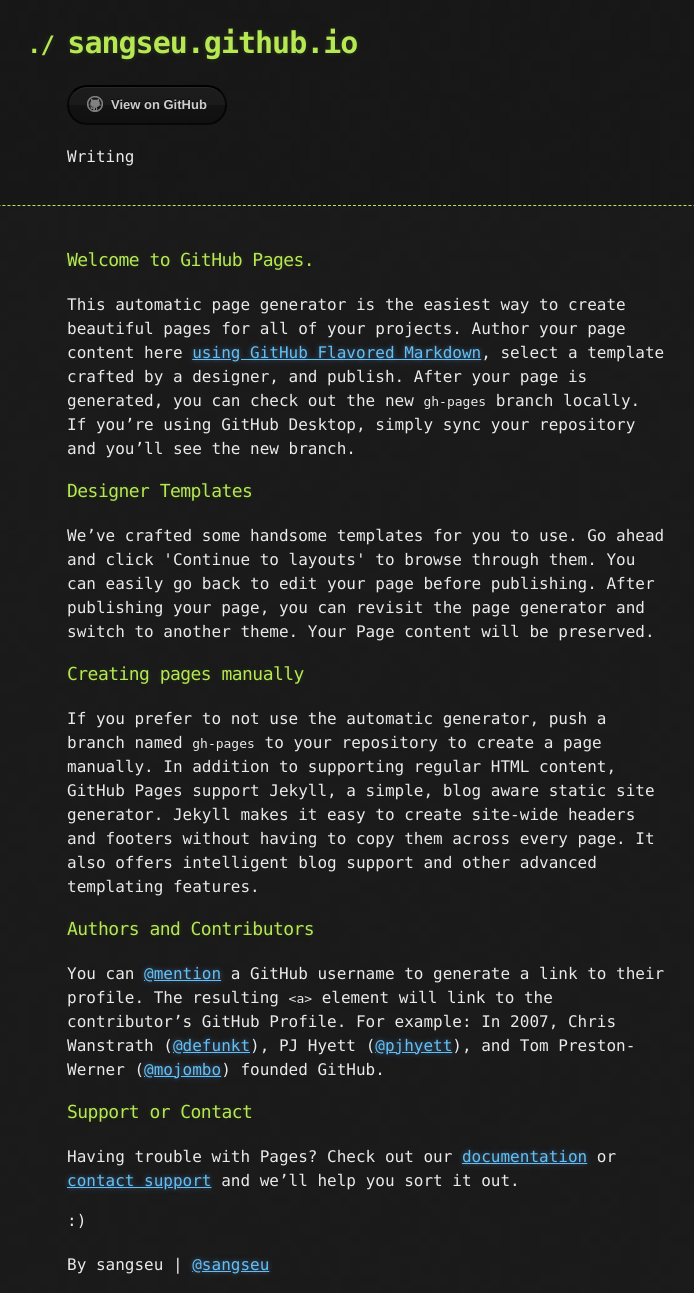
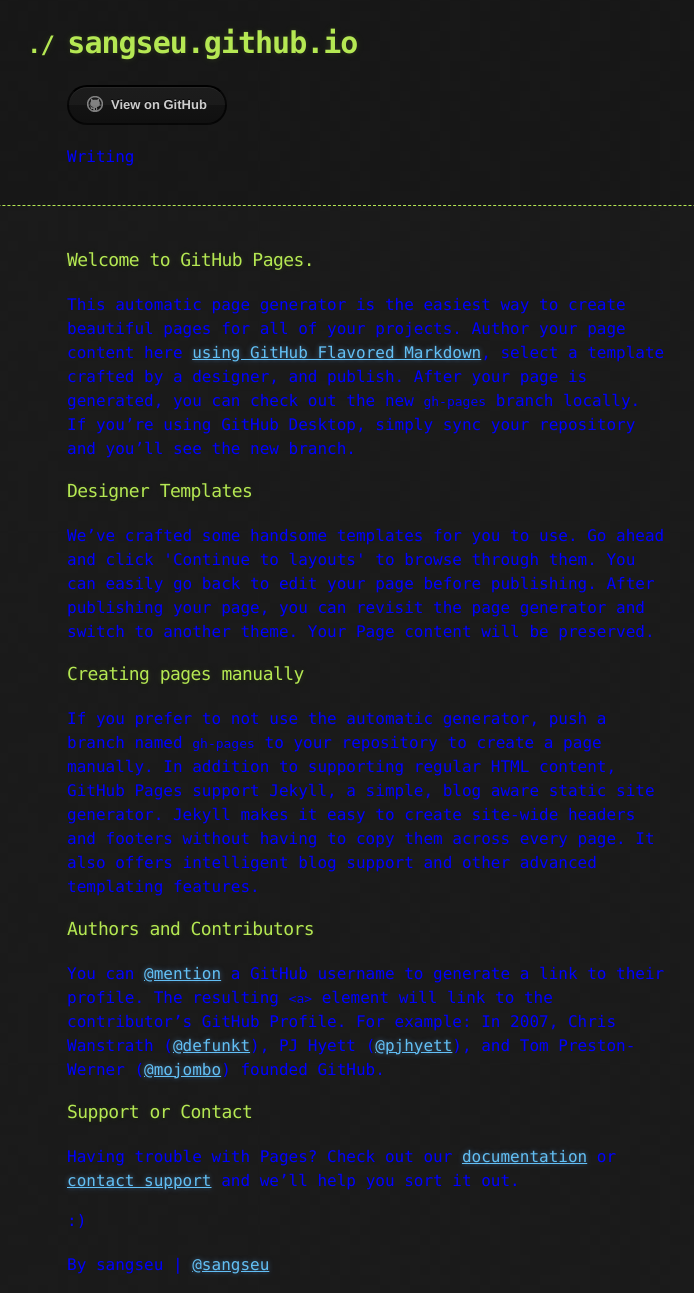
Before and after one commit to sangseu/sang_seu.github.io, a PHP site: page / in a window 1280 px wide. Shown: the whole page, without its empty margins (273-967 px from the left). Run offline with PHP 8.4, Linux system fonts and the light colour scheme.

Commit message:
Update mystyle.css

```diff
--- a/stylesheets/mystyle.css
+++ b/stylesheets/mystyle.css
@@ -1,3 +1,3 @@
-right-top {
-    text-align: right;
+p {
+    color: blue;
 }
```
